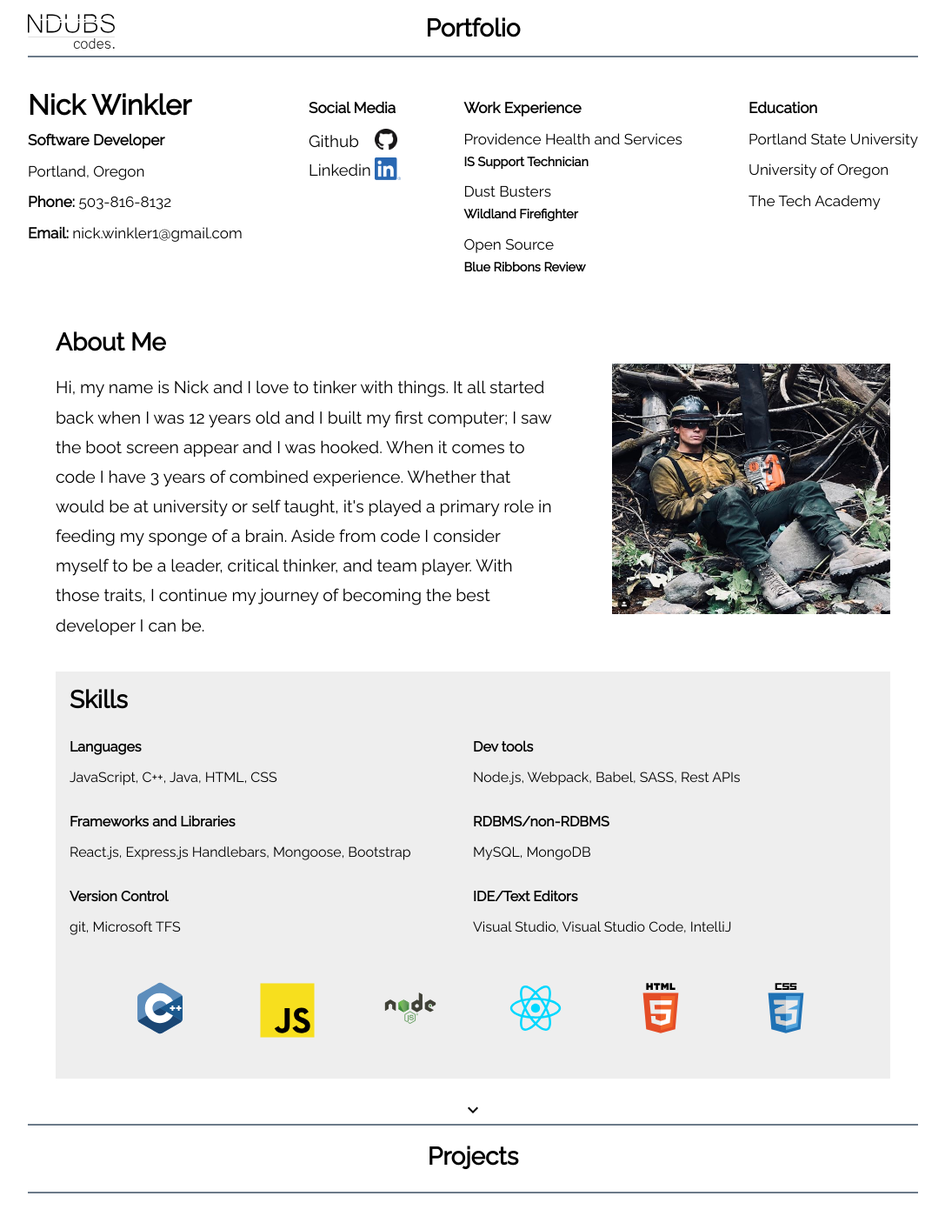
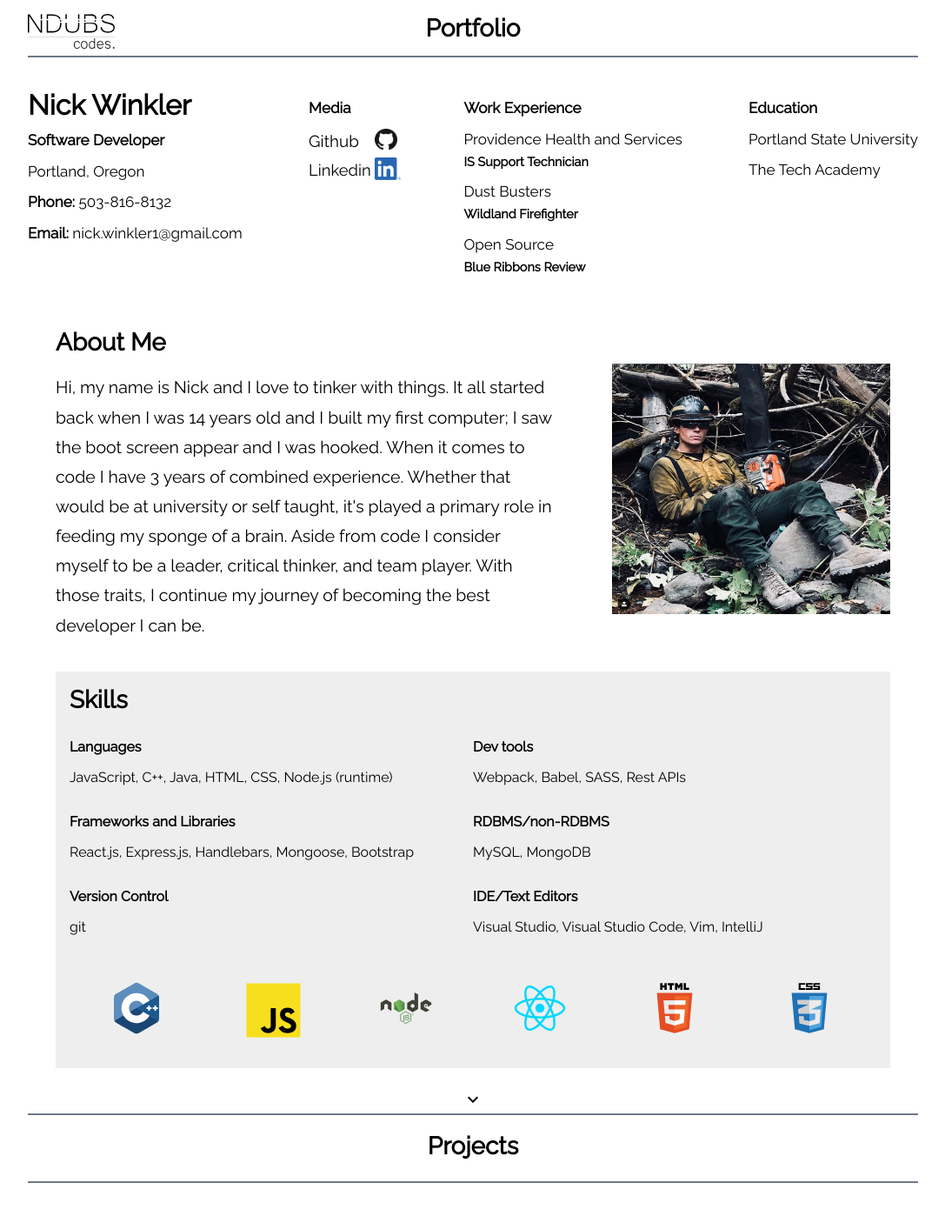
Before and after one commit to ndubs18/portfolioV2, a React (Create React App) app: page / in a window 1280 px wide. Shown: the top 1406 px of the page at 87% size, without its empty margins (96-1183 px from the left). Built offline with nearby package versions, Linux system fonts and the light colour scheme.

Commit message:
changed info a removed project

```diff
--- a/src/App.js
+++ b/src/App.js
@@ -28,7 +28,7 @@ function App() {
                 <p><b>Email:</b> nick.winkler1@gmail.com</p>
               </div>
               <div id="social">
-                <p><b>Social Media</b></p>
+                <p><b>Media</b></p>
                 <a href="http://www.github.com/ndubs18"><div className="gitHover"><p>Github</p><img className="git" src={require('./images/GitHub-Mark-64px.png')} alt="github"/></div></a>
                 <a href="https://www.linkedin.com/in/nick-winkler-34580872/"><div className="linkedinHover"><p>Linkedin</p><img className="linkdin" src={require('./images/linkd.png')} alt="linkedin"/></div></a>
               </div>
@@ -42,7 +42,6 @@ function App() {
               <div id="education">
                 <p><b>Education</b></p>
                 <p>Portland State University</p>
-                <p>University of Oregon</p>
                 <p>The Tech Academy</p>
               </div>
             </div>
@@ -53,7 +52,7 @@ function App() {
                 {/* WEBPACK MAKES US USE REQUIRE WHEN ADDING IMAGES */}
                 <img src={require('./images/firefighting.jpg')} alt="fire"/>
                 <p className="summaryTxt" style={{fontSize: "1.22rem", lineHeight: "1.75"}}>Hi, my name is Nick and I love to tinker with things. It all started back
-                  when I was 12 years old and I built my first computer; I saw the boot
+                  when I was 14 years old and I built my first computer; I saw the boot
                   screen appear and I was hooked. When it comes to code I have 3
                   years of combined experience. Whether that would be at university or
                   self taught, it's played a primary role in feeding my sponge of a brain. Aside from
@@ -67,15 +66,15 @@ function App() {
                 <h2>Skills</h2>
                 <div className="tech">
                   <div><p><b>Languages</b></p>
-                  <p>JavaScript, C++, Java, HTML, CSS</p>
+                  <p>JavaScript, C++, Java, HTML, CSS, Node.js (runtime)</p>
                   </div>
                   <div>
                     <p><b>Dev tools</b></p>
-                    <p>Node.js, Webpack, Babel, SASS, Rest APIs</p>
+                    <p>Webpack, Babel, SASS, Rest APIs</p>
                     </div>
                   <div>
                     <p><b>Frameworks and Libraries</b></p>
-                    <p>React.js, Express.js Handlebars, Mongoose, Bootstrap</p>
+                    <p>React.js, Express.js, Handlebars, Mongoose, Bootstrap</p>
                     </div>
                   <div>
                     <p><b>RDBMS/non-RDBMS</b></p>
@@ -83,11 +82,11 @@ function App() {
                     </div>
                   <div>
                     <p><b>Version Control</b></p>
-                    <p>git, Microsoft TFS</p>
+                    <p>git</p>
                   </div>
                   <div>
                     <p><b>IDE/Text Editors</b></p>
-                    <p>Visual Studio, Visual Studio Code, IntelliJ</p>
+                    <p>Visual Studio, Visual Studio Code, Vim, IntelliJ</p>
                   </div>
                 </div>
                 <Techimages/>
@@ -151,10 +150,10 @@ function App() {
             </div>
           </div>
           </a>
-          <a href="http://ndubscodes.com/sandovals_new" target="_blank">
+          {/* <a href="http://ndubscodes.com/sandovals_new" target="_blank">
           <div className="projBox">
             <div>
-            <img src={require('./images/sandovals.jpg')} alt="sandovals"/>
+            <img src={require('')} alt="sandovals"/>
             </div>
             <div className="description">
 
@@ -167,7 +166,7 @@ function App() {
             </ul>
             </div>
           </div>
-          </a>
+          </a> */}
 
         </section>
         <footer>&copy; Nick Winkler</footer>
--- a/src/components/Techimages/Techimages.css
+++ b/src/components/Techimages/Techimages.css
@@ -2,8 +2,8 @@
     display: flex;
     flex-wrap: wrap;
     flex-direction: row;
-    justify-content: space-evenly;
-    padding: 1.25rem 0 1rem;
+    justify-content: space-around;
+    padding: 1.25rem 0 .25rem;
 }
 
 .Techimages .image {
@@ -11,8 +11,6 @@
 
 }
 
-
-
 @media only screen and (max-width: 1355px) {
     .Techimages .image {
         margin-top: .5rem;
```
